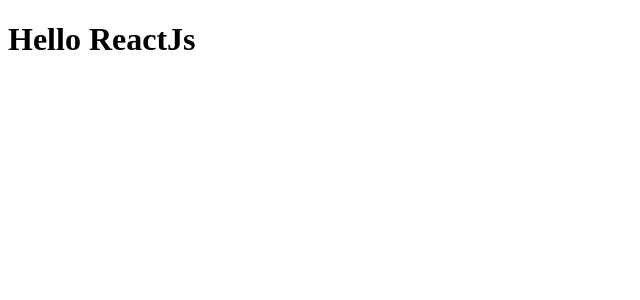
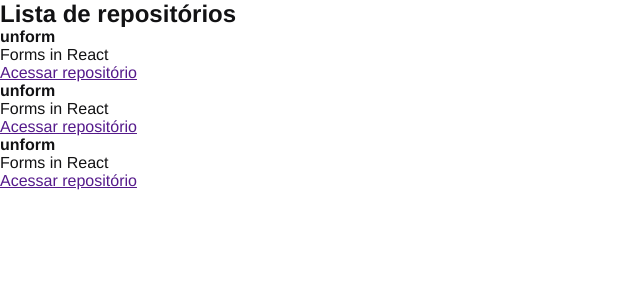
Before and after one commit to bduarte10/github-explorer, a React app: page / in a window 1280 px wide. Shown: the top 300 px of the page, without its empty margins (0-640 px from the left). Built offline with nearby package versions, Linux system fonts and the light colour scheme.

Commit message:
primeiro componente

```diff
--- a/package.json
+++ b/package.json
@@ -20,6 +20,8 @@
 		"cross-env": "^7.0.3",
 		"css-loader": "^6.7.1",
 		"html-webpack-plugin": "^5.5.0",
+		"node-sass": "^7.0.1",
+		"sass-loader": "^12.6.0",
 		"style-loader": "^3.3.1",
 		"webpack": "^5.70.0",
 		"webpack-cli": "^4.9.2",
--- a/src/App.jsx
+++ b/src/App.jsx
@@ -1,3 +1,6 @@
+import { RepositoryList } from './components/RepositoryList';
+import './styles/global.scss';
+
 export function App() {
-	return <h1>Hello ReactJs</h1>;
+	return <RepositoryList />;
 }
--- /dev/null
+++ b/src/components/RepositoryList.jsx
@@ -0,0 +1,24 @@
+export function RepositoryList() {
+	return (
+		<section className="repository-list">
+			<h1>Lista de repositórios</h1>
+			<ul>
+				<li>
+					<strong>unform</strong>
+					<p>Forms in React</p>
+					<a href=""> Acessar repositório</a>
+				</li>
+				<li>
+					<strong>unform</strong>
+					<p>Forms in React</p>
+					<a href=""> Acessar repositório</a>
+				</li>
+				<li>
+					<strong>unform</strong>
+					<p>Forms in React</p>
+					<a href=""> Acessar repositório</a>
+				</li>
+			</ul>
+		</section>
+	);
+}
--- a/src/styles/global.css
+++ b/src/styles/global.scss
@@ -5,5 +5,6 @@
 }
 
 body {
-	font: Arial, helvetica, sans-serif;
+	font: 16px 'Helvetica Neue', Arial, sans-serif;
+	color: #121214;
 }
--- a/webpack.config.js
+++ b/webpack.config.js
@@ -29,6 +29,11 @@
 				exclude: /node_modules/,
 				use: 'babel-loader',
 			},
+			{
+				test: /\.scss$/,
+				exclude: /node_modules/,
+				use: ['style-loader', 'css-loader', 'sass-loader'],
+			},
 		],
 	},
 };
```
Also changed, not shown: 1 other file (tests, documents, lock files or other folders).
